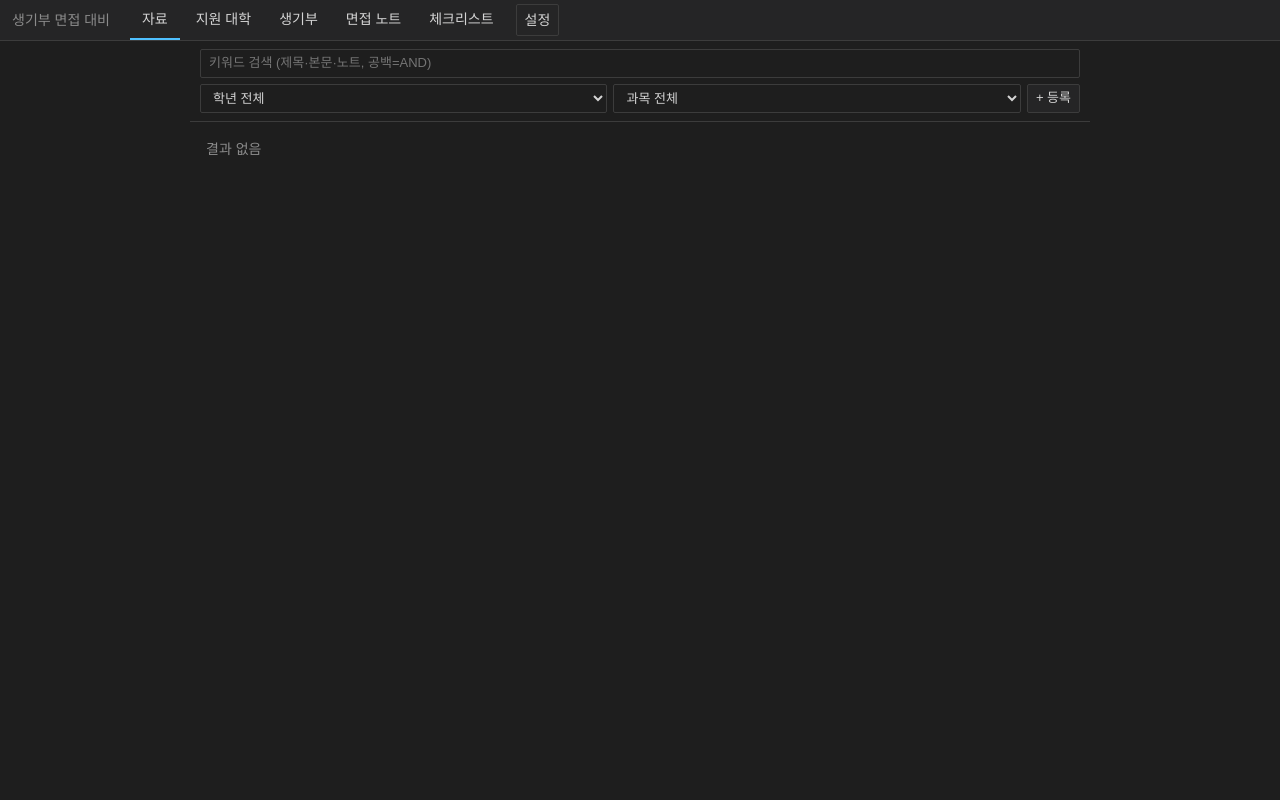
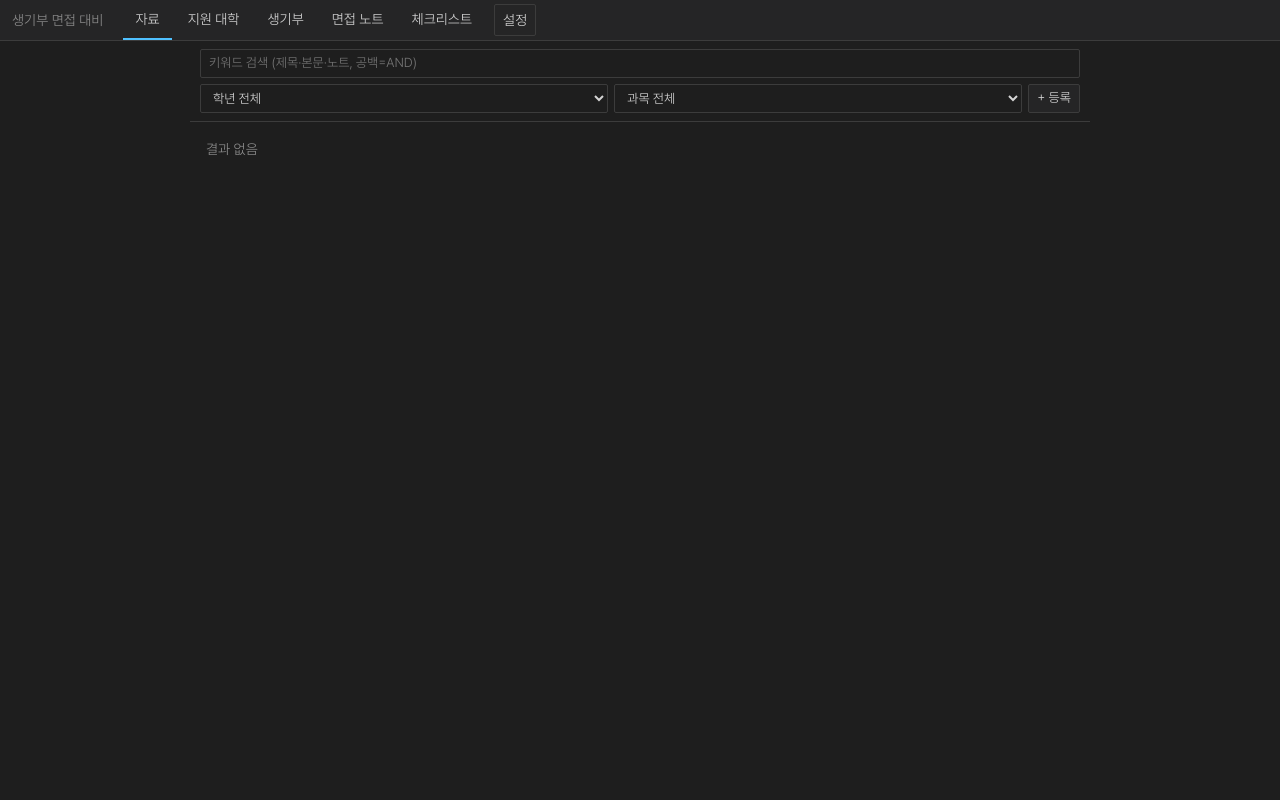
Before and after one commit to Oozls/interview-prep, a Flask app: page / in a window 1280 px wide. Run offline with Flask 3, Linux system fonts and the light colour scheme; data that the repository does not hold is empty; some libraries are stand-ins or nearby versions.

Commit message:
UI 폰트를 번들 웹폰트(Pretendard)로 교체, PDF 내보내기도 같은 폰트 사용
Co-Authored-By: Claude Sonnet 5.5 <noreply@anthropic.com>

```diff
--- a/app.py
+++ b/app.py
@@ -808,12 +808,10 @@ def build_records_pdf(conn):
     rows = conn.execute("SELECT * FROM records ORDER BY grade, subject").fetchall()
     if not rows:
         return None, "내보낼 생기부가 없습니다."
-    # AppleSDGothicNeoL00 (the app's UI font) is installed per-user; fall back to system fonts
-    dirs = [Path(os.environ.get("LOCALAPPDATA", "")) / "Microsoft" / "Windows" / "Fonts",
-            Path(os.environ.get("WINDIR", r"C:\Windows")) / "Fonts"]
+    # the UI font (Pretendard) ships with the app; fall back to system fonts if it is missing
+    dirs = [BASE / "static" / "fonts", Path(os.environ.get("WINDIR", r"C:\Windows")) / "Fonts"]
     fonts = reg = bold = None
-    for d, r, b in [(dirs[0], "AppleSDGothicNeoL.ttf", "AppleSDGothicNeoB.ttf"),
-                    (dirs[1], "AppleSDGothicNeoL.ttf", "AppleSDGothicNeoB.ttf"),
+    for d, r, b in [(dirs[0], "Pretendard-Light.otf", "Pretendard-SemiBold.otf"),
                     (dirs[1], "malgun.ttf", "malgunbd.ttf"), (dirs[1], "NanumGothic.ttf", "NanumGothic.ttf")]:
         if (d / r).exists():
             fonts, reg, bold = d, r, (b if (d / b).exists() else r)
--- a/templates/index.html
+++ b/templates/index.html
@@ -5,7 +5,9 @@
 <meta name="viewport" content="width=device-width, initial-scale=1">
 <title>생기부 면접 대비</title>
 <style>
-  @font-face { font-family: "AppleSDGothicNeoL00"; src: local("AppleSDGothicNeoL00"), local("Apple SD Gothic Neo L"), local("AppleSDGothicNeoL"); }
+  /* bundled web font (Pretendard, SIL OFL) so the look does not depend on what is installed; Light is used as the normal weight */
+  @font-face { font-family: "Pretendard"; font-weight: 400; font-display: swap; src: url("/static/fonts/Pretendard-Light.woff2") format("woff2"); }
+  @font-face { font-family: "Pretendard"; font-weight: 700; font-display: swap; src: url("/static/fonts/Pretendard-SemiBold.woff2") format("woff2"); }
   :root {
     --bg: #1e1e1e; --panel: #252526; --line: #3c3c3c; --fg: #d4d4d4; --dim: #8b8b8b;
     --accent: #4fc1ff; --hl: #5a4a12; --hl2: #7a6416; --danger: #f14c4c;
@@ -13,7 +15,7 @@
   * { box-sizing: border-box; }
   [hidden] { display: none !important; }
   html, body { height: 100%; margin: 0; overflow: hidden; }   /* the app scrolls inside its panes, never the page */
-  body { background: var(--bg); color: var(--fg); font: 14px/1.6 "AppleSDGothicNeoL00", "Apple SD Gothic Neo L", "Malgun Gothic", sans-serif; display: flex; flex-direction: column; }
+  body { background: var(--bg); color: var(--fg); font: 14px/1.6 "Pretendard", "Malgun Gothic", "Apple SD Gothic Neo", sans-serif; display: flex; flex-direction: column; }
   button, input, select, textarea { font: inherit; color: inherit; background: var(--bg); border: 1px solid var(--line); border-radius: 2px; padding: 4px 8px; }
   button { cursor: pointer; background: var(--panel); }
   button:hover { border-color: var(--accent); }
```
Also changed, not shown: static/fonts/LICENSE-Pretendard.txt (added), static/fonts/Pretendard-Light.woff2 (added), static/fonts/Pretendard-SemiBold.woff2 (added), 2 other files.
